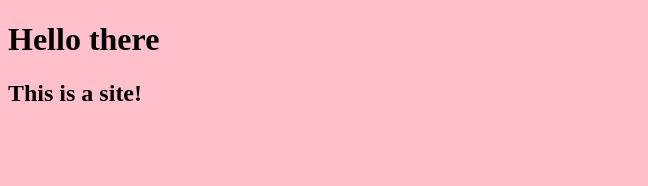
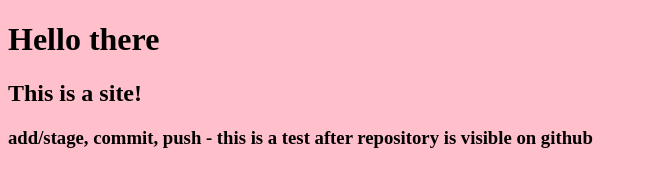
Before and after one commit to harrisonhui/git-intro-lesson, a plain HTML site: page index.html in a window 1280 px wide. Shown: the whole page, without its empty margins (0-648 px from the left). Drawn offline with Linux system fonts and the light colour scheme.

Commit message:
added a h3 on html describing steps to do now that repository is on github

```diff
--- a/index.html
+++ b/index.html
@@ -10,5 +10,6 @@
 <body>
     <h1>Hello there</h1>
     <h2>This is a site!</h2>
+    <h3>add/stage, commit, push - this is a test after repository is visible on github</h3>
 </body>
 </html>
```
